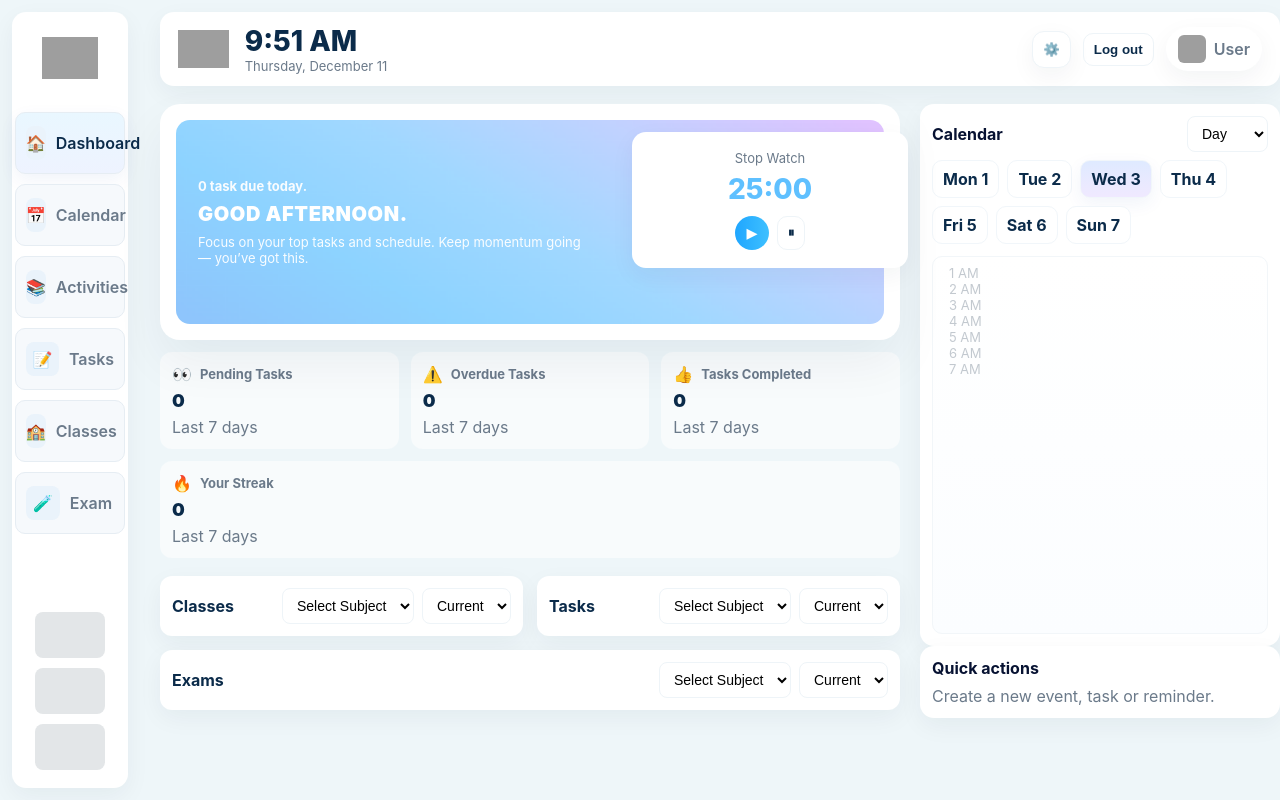
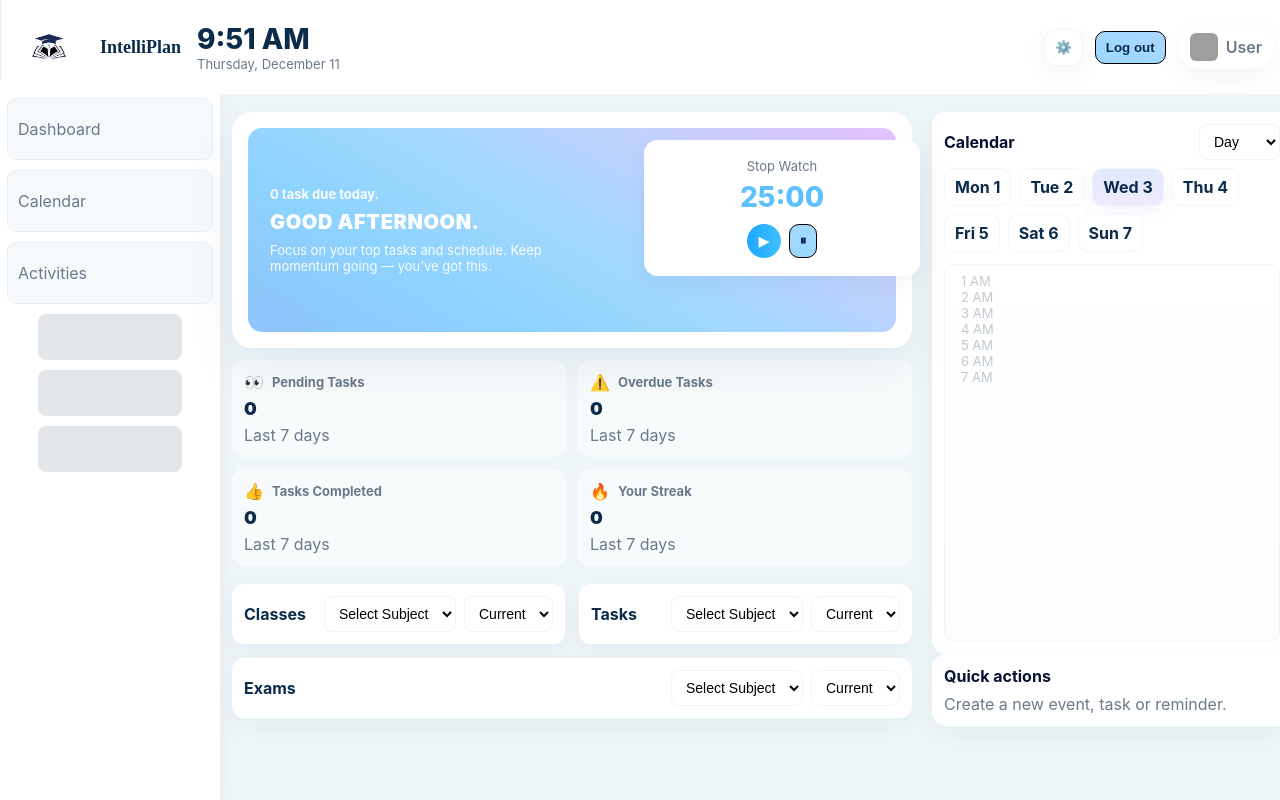
Before and after one commit to churlys/SE-INTELLIPLAN_SOFTWARE-ENGINEERING-GROUP, a PHP site: page /dashboard.php in a window 1280 px wide. Run offline with PHP 8.4, Linux system fonts and the light colour scheme; the visitor is signed in with stand-in values (Sample User, id 1); data that the repository does not hold is empty; grey boxes are pictures that could not be loaded.

Commit message:
modified styles-dashboard.css and removed other files and dashboard.php

```diff
--- a/Proj_IntelliPlan/assets/styles-dashboard.css
+++ b/Proj_IntelliPlan/assets/styles-dashboard.css
@@ -16,27 +16,94 @@
 
 /* Base */
 html,body{height:100%;margin:0;background:var(--page-bg)}
-.app-shell{display:flex;min-height:100vh;gap:20px;align-items:stretch;padding:12px;box-sizing:border-box}
+.app-shell{
+  display:flex;
+  min-height:100vh;
+
+  align-items:stretch;
+
+  box-sizing:border-box
+}
 
 /* Sidebar */
-.app-sidebar{width:var(--sidebar-w);background:var(--card-bg);border-radius:14px;padding:18px 10px;box-shadow:var(--shadow-sm);display:flex;flex-direction:column;align-items:center;gap:16px}
-.logo img{width:56px;height:56px;object-fit:contain}
-.nav{display:flex;flex-direction:column;gap:10px;width:100%;align-items:center;margin-top:6px}
+.app-sidebar{
+  width: 200px;
+  margin-top: 80px;
+  margin-left: 0 !important;
+  border-top-left-radius: 0;
+  border-bottom-left-radius: 0;
+  background:var(--card-bg);
+  padding:18px 10px;
+  box-shadow:var(--shadow-sm);
+  display:flex;flex-direction:column;
+  align-items:center;
+  gap:16px;
+  overflow: hidden;
+}
+
+.logo{
+  align-self: flex-start;
+  display: flex;
+  align-items: center;
+  gap: 12px;
+}
+.logo img{
+  width:70px;
+  height:70px
+}
+.logo-text{
+  font-family:
+Inknut Antiqua, serif;
+
+  font-size: 18px;
+  font-weight: 700;
+  color: var(--brand);
+}
+
+.nav{display:flex;flex-direction:column;gap:10px;width:100%;align-items:center}
 .nav-item{width:92%;height:44px;border-radius:10px;display:flex;align-items:center;gap:10px;padding:8px 10px;color:var(--muted);text-decoration:none;background:#f6f9fc;border:1px solid #e6edf3}
-.nav-item .ico{width:34px;height:34px;border-radius:8px;background:#eaf3fb;display:inline-flex;align-items:center;justify-content:center}
-.nav-item.active{background:linear-gradient(180deg,#e9f7ff,#eef3ff);color:var(--brand);box-shadow:0 6px 18px rgba(11,72,166,0.06)}
-.nav-text{font-weight:600}
+.nav-item .ico{width:34px;height:34px;border-radius:8px;background:#eaf3fb;display:inline-flex;align-
+.nav-text{font-weight:600}items:center;justify-content:center}
+.nav-item.active{background-image:url('gradient.png');background-size:cover;background-position:center;color:var(--brand);box-shadow:0 6px 18px rgba(11,72,166,0.06)}
 .sidebar-fills .fill{width:72%;height:46px;background:#e3e6e8;border-radius:8px}
 .sidebar-fills{display:flex;flex-direction:column;gap:10px;width:100%;align-items:center;margin-top:auto}
 
 /* Main */
-.app-main{flex:1;display:flex;flex-direction:column;gap:18px}
-.container-inner{max-width:var(--max-w);margin:0 auto;width:100%;padding:0 12px}
+.app-main{
+  flex:1;
+  display:flex;
+  flex-direction:column;
+  gap:18px
+
+}
+.container-inner{
+  max-width:var(--max-w);
+  margin:0 auto;
+  width:100%;
+  padding:0 12px;
+}
 
 /* Header */
-.top-header{display:flex;align-items:center;justify-content:space-between;gap:12px;padding:12px 18px;background:var(--card-bg);border-radius:14px;box-shadow:var(--shadow-sm)}
-.brand-logo{height:38px}
+.top-header{
+  display:flex;
+  align-items:center;
+  justify-content:space-between;
+  gap:12px;
+  padding:12px 18px;
+  background:var(--card-bg);
+
+
+  margin-left:-230px;
+  padding-left:12px
+}
+
+.brand-logo{height:70px;
+width:auto
+}
+
+
 .brand-time{display:flex;align-items:center;gap:16px}
+
 .clock{font-size:28px;font-weight:800;color:var(--brand)}
 .clock-sub{font-size:13px;color:var(--muted)}
 .header-controls{display:flex;align-items:center;gap:12px}
@@ -44,10 +111,25 @@ html,body{height:100%;margin:0;background:var(--page-bg)}
 .user-chip{background:var(--card-bg);border-radius:999px;padding:8px 12px;display:flex;align-items:center;gap:8px;box-shadow:var(--shadow-sm);font-weight:600;color:var(--muted)}
 .user-chip .avatar{width:28px;height:28px;border-radius:6px;object-fit:cover}
 .btn{display:inline-flex;align-items:center;gap:8px;padding:8px 12px;border-radius:999px;background:linear-gradient(90deg,#1fa6ff,#3ec0ff);color:#fff;border:0;font-weight:700;cursor:pointer}
-.btn-ghost{background:transparent;border-radius:10px;padding:8px 10px;border:1px solid #eef4f8;cursor:pointer;color:var(--brand);font-weight:700}
+.btn-ghost{
+  background-image:url('gradient.png');
+  border-radius:10px;
+  padding:8px 10px;
+  border:1px solid #000000;
+  cursor:pointer;
+  color:var(--brand);
+  font-weight:700
+}
+.btn-ghost:hover{
+  box-shadow:0 6px 18px rgba(11,72,166,0.06);
+  color:black;
+
+}
+
 
 /* Grid */
-.dashboard-wrap{display:grid;grid-template-columns:1fr minmax(280px,360px);gap:20px;align-items:start}
+.dashboard-wrap{display:grid;
+  grid-template-columns:1fr minmax(280px,360px);gap:20px;align-items:start}
 .left-column,.right-column{min-width:0}
 
 /* Hero block */
--- a/Proj_IntelliPlan/dashboard.php
+++ b/Proj_IntelliPlan/dashboard.php
@@ -1,15 +1,9 @@
 <?php
 // dashboard_clone.php
-// Clone of the IntelliPlan dashboard with clean placeholders.
-// Goal: drop-in page where you only replace images and texts as needed.
-// Integrates with your existing auth if lib/auth.php exists; otherwise shows demo user.
-
 session_start();
 if (file_exists(__DIR__ . '/lib/auth.php')) {
     require_once __DIR__ . '/lib/auth.php';
-    if (function_exists('require_auth')) {
-        require_auth();
-    }
+    if (function_exists('require_auth')) require_auth();
     $user = function_exists('current_user') ? current_user() : null;
 } else {
     $user = ['name' => 'Demo User', 'email' => 'user@example.com'];
@@ -22,47 +16,32 @@ if (file_exists(__DIR__ . '/lib/auth.php')) {
   <meta name="viewport" content="width=device-width,initial-scale=1" />
   <title>Dashboard — IntelliPlan (Clone)</title>
 
-  <!-- Replace these images with your assets when ready -->
-  <!-- assets/logo-large.png: Sidebar brand -->
-  <!-- assets/logo.png: Header brand -->
-  <!-- assets/avatar.png: Header user avatar -->
-  <!-- assets/gradient-hero.png: Hero gradient image -->
   <link rel="stylesheet" href="assets/styles-dashboard.css">
 </head>
 <body class="app-shell">
 
   <!-- Sidebar (left) -->
   <aside class="app-sidebar" aria-label="Primary navigation">
-    <div class="logo">
-      <a href="index.php"><img src="assets/logo-large.png" alt="IntelliPlan brand" onerror="this.style.display='none'"></a>
-    </div>
+    <!-- <div class="logo">
+      <a href="index.php"><img src="assets/logo.jpg" alt="IntelliPlan brand" onerror="this.style.display='none'"></a>
+      <span class="logo-text">IntelliPlan</span>
+    </div> -->
 
     <nav class="nav" aria-label="Main">
-      <a class="nav-item active" href="#" title="Dashboard">
-        <span class="ico">🏠</span>
+
+      <a class="nav-item " href="#" title="Dashboard">
+        <!-- <span class="ico">🏠</span> -->
         <span class="nav-text">Dashboard</span>
       </a>
       <a class="nav-item" href="calendar.php" title="Calendar">
-        <span class="ico">📅</span>
+        <!-- <span class="ico">📅</span> -->
         <span class="nav-text">Calendar</span>
       </a>
       <a class="nav-item" href="#" title="Activities">
-        <span class="ico">📚</span>
+        <!-- <span class="ico">📚</span> -->
         <span class="nav-text">Activities</span>
       </a>
-      <a class="nav-item" href="#" title="Tasks">
-        <span class="ico">📝</span>
-        <span class="nav-text">Tasks</span>
-      </a>
-      <a class="nav-item" href="#" title="Classes">
-        <span class="ico">🏫</span>
-        <span class="nav-text">Classes</span>
-      </a>
-      <a class="nav-item" href="#" title="Exam">
-        <span class="ico">🧪</span>
-        <span class="nav-text">Exam</span>
-      </a>
-    </nav>
+
 
     <div class="sidebar-fills" aria-hidden="true">
       <div class="fill"></div>
@@ -77,7 +56,8 @@ if (file_exists(__DIR__ . '/lib/auth.php')) {
       <!-- Top header -->
       <header class="top-header" role="banner">
         <div class="brand-time">
-          <img src="assets/logo.png" alt="IntelliPlan" class="brand-logo" onerror="this.style.display='none'">
+          <img src="assets/logo.jpg" alt="IntelliPlan" class="brand-logo" onerror="this.style.display='none'">
+           <span class="logo-text">IntelliPlan</span>
           <div class="time-wrap">
             <div class="clock" id="clock">3:45 PM</div>
             <div class="clock-sub" id="date-sub">Wednesday, December 3</div>
@@ -111,6 +91,7 @@ if (file_exists(__DIR__ . '/lib/auth.php')) {
         <section class="left-column">
           <!-- Hero block -->
           <div class="hero-block">
+            <!-- FIXED: gradient filename to gradient-hero.png -->
             <div id="hero-left" class="hero-left" style="background-image: url('assets/gradient.png');">
               <div class="kicker">0 task due today.</div>
               <h2 class="hero-title">GOOD AFTERNOON.</h2>
@@ -221,6 +202,8 @@ if (file_exists(__DIR__ . '/lib/auth.php')) {
     </div>
   </main>
 
+  <!-- FIXED: JS filenames. Make sure these exist in assets/ -->
   <script src="assets/dashboard.js"></script>
+
 </body>
 </html>
```
Also changed, not shown: other parts of Proj_IntelliPlan/assets/styles-dashboard.css (+55 -2 lines), Proj_IntelliPlan/assets/styles-dashboard-responsive-fix.css (deleted, +0 -165 lines), Proj_IntelliPlan/assets/styles-dashboard-responsive.css (deleted, +0 -174 lines).
